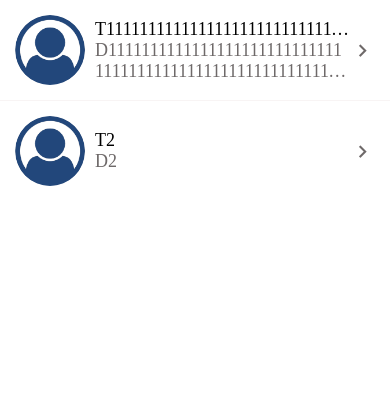
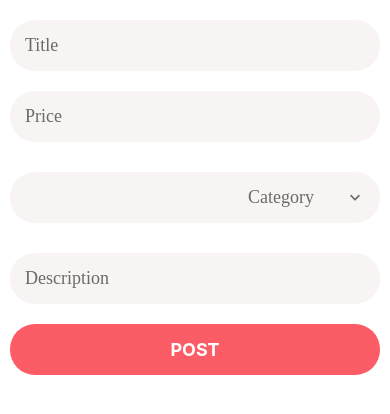
Before and after one commit to vazhab/DoneWithIt, a React Native app: screen / in a window 390 px wide. Shown: the top 414 px of the page. Built offline with nearby package versions, Linux system fonts and the light colour scheme.

Commit message:
Custom CategoryPickerItem component implementation

```diff
--- a/App.js
+++ b/App.js
@@ -19,7 +19,7 @@ import ListingEditScreen from './src/screens/ListingEditScreen';
 
 
 export default function App() {
-  return <MessagesScreen />
+  return <ListingEditScreen />
 }
 
 const styles = StyleSheet.create({
--- a/src/components/AppPicker.js
+++ b/src/components/AppPicker.js
@@ -9,7 +9,7 @@ import Screen from './Screen';
 import { FlatList } from 'react-native-gesture-handler';
 import PickerItem from './PickerItem';
 
-function AppPicker({ icon, items, onSelectItem, placeholder, selectedItem, ...otherProps }) {
+function AppPicker({ icon, items, onSelectItem, numberOfColumns = 1, PickerItemComponent = PickerItem, placeholder, selectedItem, ...otherProps }) {
     const [modalVisible, setModalVisible] = useState(false);
 
     return (
@@ -26,10 +26,12 @@ function AppPicker({ icon, items, onSelectItem, placeholder, selectedItem, ...ot
                 <Screen>
                     <Button title='Close' onPress={() => setModalVisible(false)} />
                     <FlatList
+                        numColumns={numberOfColumns}
                         data={items}
                         keyExtractor={item => item.value.toString()}
                         renderItem={({ item }) => (
-                            <PickerItem
+                            <PickerItemComponent
+                                item={item}
                                 label={item.label}
                                 onPress={() => {
                                     setModalVisible(false);
--- /dev/null
+++ b/src/components/CategoryPickerItem.js
@@ -0,0 +1,28 @@
+import React from "react";
+import { View, StyleSheet } from "react-native";
+import AppText from "./AppText";
+import Icon from "./Icon";
+
+function CategoryPickerItem({ item, onPress }) {
+    return (
+        <View style={styles.container}>
+            <Icon backgroundColor={item.backgroundColor} name={item.icon} size={80} />
+            <AppText style={styles.label}>{item.label}</AppText>
+        </View>
+    );
+}
+
+const styles = StyleSheet.create({
+    container: {
+        paddingHorizontal: 30,
+        paddingVertical: 15,
+        alignItems: "center",
+        width: '33%'
+    },
+    label: {
+        marginTop: 5,
+        textAlign: "center",
+    }
+})
+
+export default CategoryPickerItem;
--- a/src/components/PickerItem.js
+++ b/src/components/PickerItem.js
@@ -2,11 +2,11 @@ import React, { useState } from "react";
 import { TouchableOpacity, StyleSheet } from "react-native";
 import AppText from "./AppText";
 
-function PickerItem({ label, onPress }) {
+function PickerItem({item, onPress }) {
 
     return (
         <TouchableOpacity onPress={onPress}>
-            <AppText style={styles.text}>{label}</AppText>
+            <AppText style={styles.text}>{item.label}</AppText>
         </TouchableOpacity>
     );
 }
--- a/src/components/forms/AppFormPicker.js
+++ b/src/components/forms/AppFormPicker.js
@@ -3,14 +3,16 @@ import React from "react";
 import AppPicker from "../AppPicker";
 import ErrorMessage from "./ErrorMessage";
 
-function AppFormPicker({ items, name, placeholder }) {
+function AppFormPicker({ items, name, numberOfColumns, PickerItemComponent, placeholder }) {
     const { errors, setFieldValue, touched, values } = useFormikContext();
     return (
         <>
             <AppPicker
                 items={items}
+                numberOfColumns={numberOfColumns}
                 onSelectItem={(item) => setFieldValue(name, item)}
                 placeholder={placeholder}
+                PickerItemComponent={PickerItemComponent}
                 selectedItem={values[name]}>
             </AppPicker>
             <ErrorMessage
--- a/src/screens/ListingEditScreen.js
+++ b/src/screens/ListingEditScreen.js
@@ -1,6 +1,7 @@
 import React from "react";
 import { StyleSheet } from "react-native";
 import * as Yup from 'yup';
+import CategoryPickerItem from "../components/CategoryPickerItem";
 import { AppForm, AppFormField, SubmitButton } from '../components/forms';
 import AppFormPicker from "../components/forms/AppFormPicker";
 import Screen from "../components/Screen";
@@ -13,9 +14,9 @@ const validationSchema = Yup.object().shape({
 });
 
 const categories = [
-    { label: "Furniture", value: 1 },
-    { label: "Clothing", value: 2 },
-    { label: "Camera", value: 3 },
+    { label: "Furniture", value: 1, backgroundColor: 'red', icon: 'apps' },
+    { label: "Clothing", value: 2, backgroundColor: 'green', icon: 'email'},
+    { label: "Camera", value: 3, backgroundColor: 'blue', icon: 'lock'},
 ]
 
 function ListingEditScreen(props) {
@@ -40,6 +41,8 @@ function ListingEditScreen(props) {
                 <AppFormPicker
                     items={categories}
                     name={"category"}
+                    numberOfColumns={3}
+                    PickerItemComponent={CategoryPickerItem}
                     placeholder={"Category"}
                 />
                 <AppFormField
```
